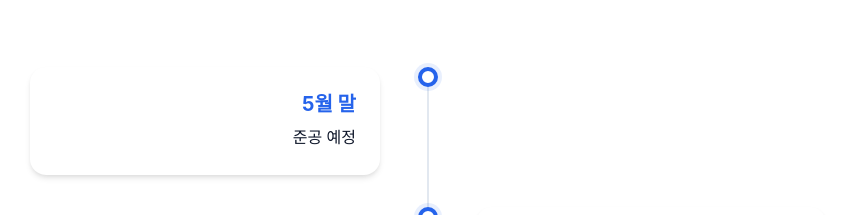
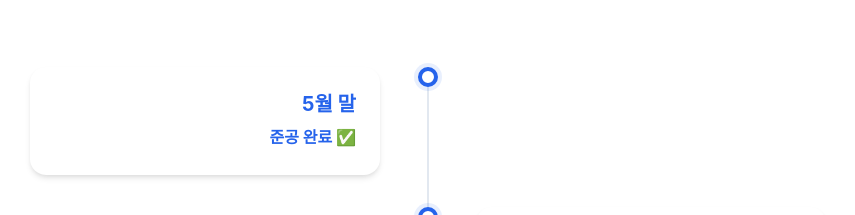
Before and after one commit to wanjunsim3-droid/18B, a plain HTML site: page index.html in a window 1280 px wide. Shown: the part 984-1199 px from the top of the page, without its empty margins (212-1067 px from the left). Drawn offline with Linux system fonts and the light colour scheme; a web font is replaced by a local one.

Commit message:
Update schedule to show completion as done

```diff
--- a/index.html
+++ b/index.html
@@ -74,7 +74,7 @@
                     <div class="timeline-dot"></div>
                     <div class="timeline-content">
                         <h3 class="timeline-date">5월 말</h3>
-                        <p class="timeline-text">준공 예정</p>
+                        <p class="timeline-text" style="color: var(--accent); font-weight: bold;">준공 완료 ✅</p>
                     </div>
                 </div>
                 <div class="timeline-item">
```
